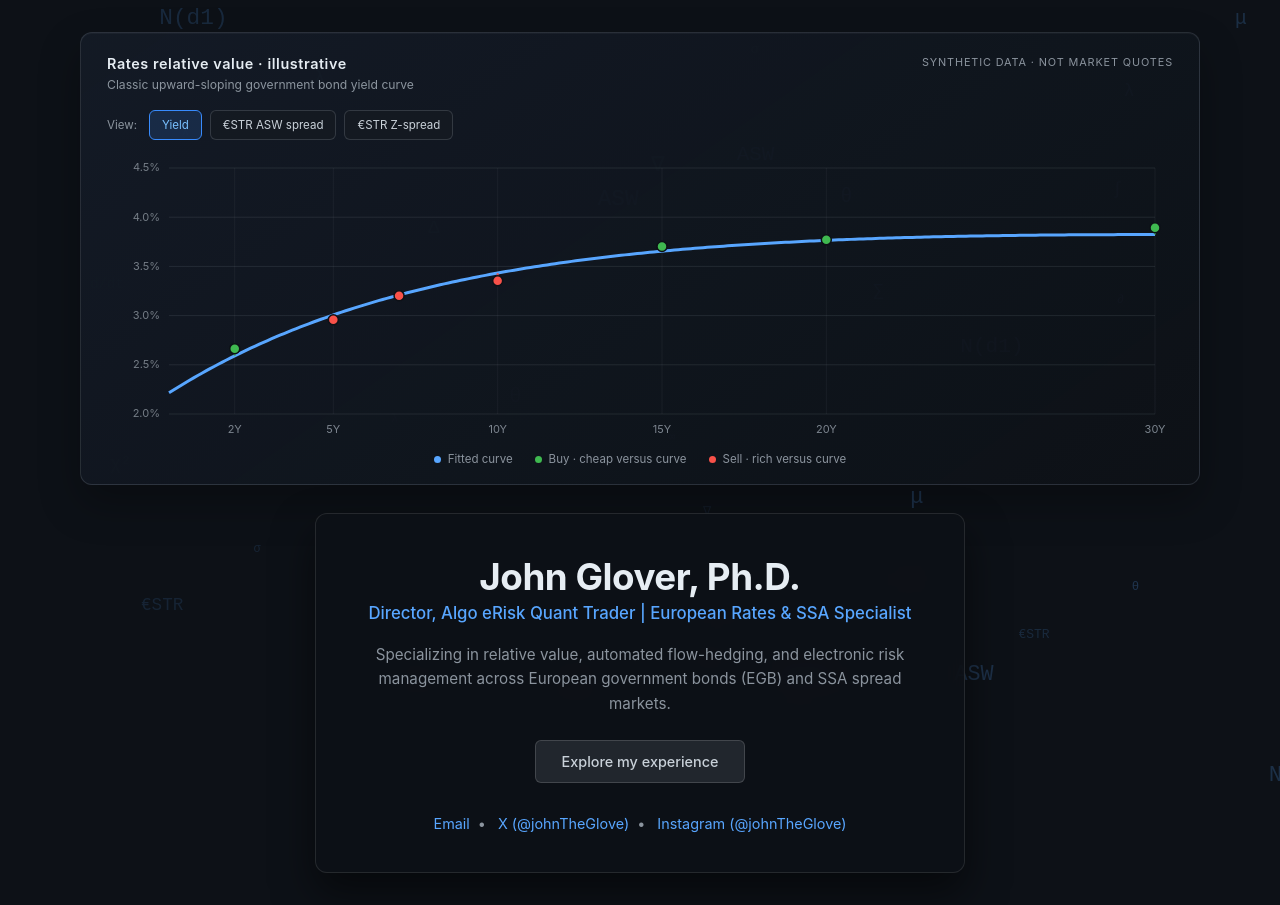
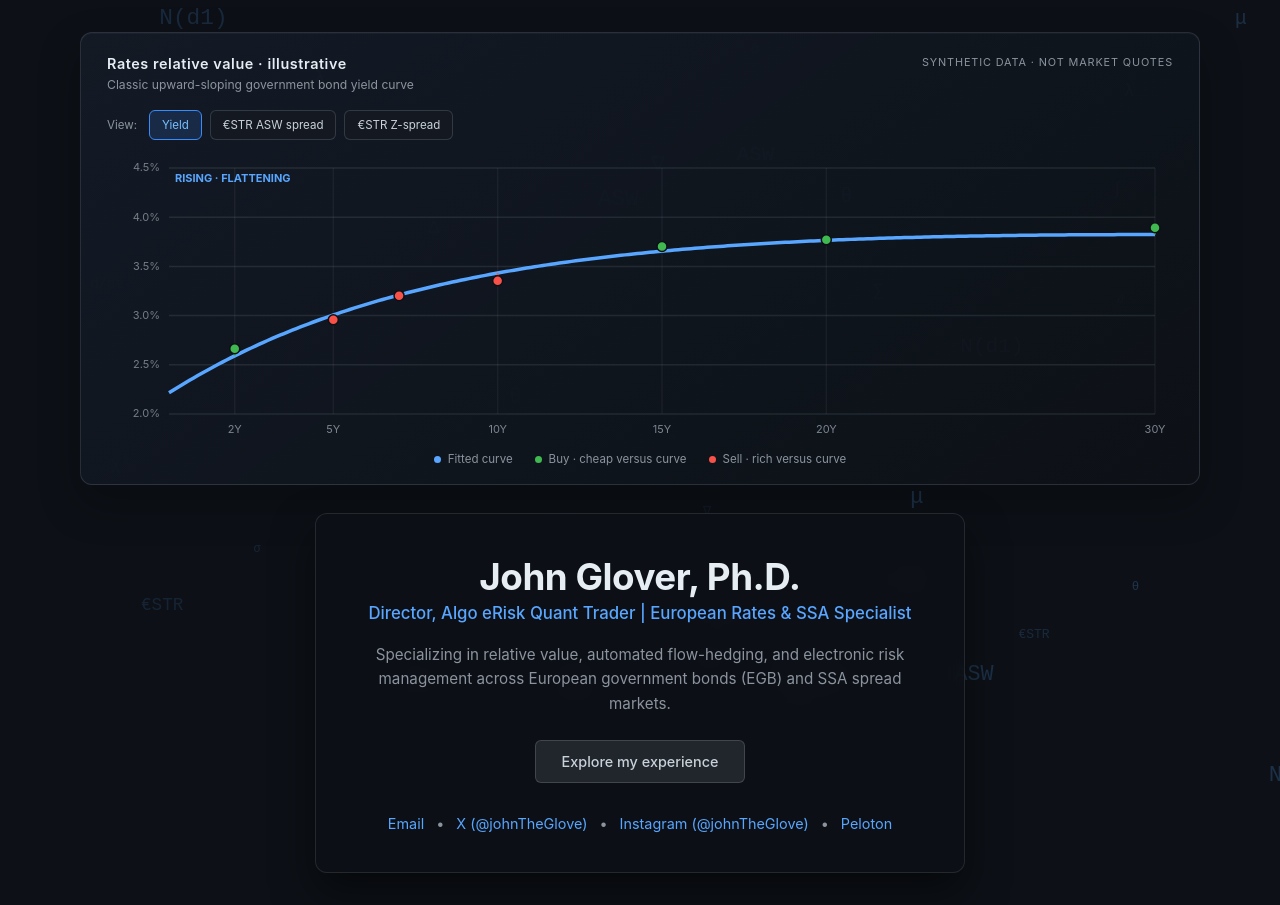
Before and after one commit to johnglover352/my-cv-site, a website: page index.html in a window 1280 px wide. Drawn offline with Linux system fonts and the light colour scheme.

Commit message:
Add Peloton profile link and clarify distinct chart views

```diff
--- a/index.html
+++ b/index.html
@@ -1,7 +1,6 @@
 <!DOCTYPE html>
 <html lang="en">
 <head>
-    <!-- Google tag (gtag.js) -->
   <script async src="https://www.googletagmanager.com/gtag/js?id=G-2TTW4ZZGMK"></script>
   <script>
     window.dataLayer = window.dataLayer || [];
@@ -28,26 +27,20 @@
       { "@type": "Organization", "name": "Morgan Stanley" }
     ],
     "url": "https://johnTheGlove.com",
-      "sameAs": ["https://twitter.com/johnTheGlove", "https://instagram.com/johnTheGlove"],
+    "sameAs": [
+      "https://twitter.com/johnTheGlove",
+      "https://instagram.com/johnTheGlove",
+      "https://members.onepeloton.com/members/johnTheGlove"
+    ],
     "knowsAbout": ["Algorithmic Trading", "eRisk", "European Government Bonds (EGB)", "Supranational, Agency and Covered Bonds (SSA)", "Relative Value Trading", "Quantitative Finance"]
   }
   </script>
   <style>
     * { box-sizing: border-box; }
-        body {
-            font-family: -apple-system, BlinkMacSystemFont, "Segoe UI", Roboto, sans-serif;
-            display: flex; justify-content: center; align-items: center;
-            min-height: 100vh; margin: 0; padding: 32px;
-            background: #0d1117; color: #e6edf3; position: relative; overflow-x: hidden;
-        }
+    body { font-family: -apple-system, BlinkMacSystemFont, "Segoe UI", Roboto, sans-serif; display: flex; justify-content: center; align-items: center; min-height: 100vh; margin: 0; padding: 32px; background: #0d1117; color: #e6edf3; position: relative; overflow-x: hidden; }
     #math-canvas { position: fixed; inset: 0; width: 100%; height: 100%; z-index: 0; pointer-events: none; }
     .page-content { width: min(1120px, 100%); display: flex; flex-direction: column; align-items: center; gap: 28px; z-index: 1; }
-        .yield-chart {
-            width: 100%; padding: 22px 26px 18px;
-            background: linear-gradient(145deg, rgba(20,27,38,.96), rgba(13,17,23,.92));
-            border: 1px solid rgba(139,148,158,.22); border-radius: 12px;
-            box-shadow: 0 18px 42px rgba(0,0,0,.28), inset 0 1px rgba(255,255,255,.035);
-        }
+    .yield-chart { width: 100%; padding: 22px 26px 18px; background: linear-gradient(145deg, rgba(20,27,38,.96), rgba(13,17,23,.92)); border: 1px solid rgba(139,148,158,.22); border-radius: 12px; box-shadow: 0 18px 42px rgba(0,0,0,.28), inset 0 1px rgba(255,255,255,.035); }
     .chart-heading { display: flex; justify-content: space-between; align-items: flex-start; gap: 20px; }
     .chart-title { margin: 0; color: #e6edf3; font-size: .9rem; font-weight: 600; letter-spacing: .04em; }
     .chart-subtitle { margin: 5px 0 0; color: #8b949e; font-size: .76rem; }
@@ -69,28 +62,17 @@
     .bio { color: #8b949e; font-size: .95rem; line-height: 1.6; margin: 0 0 1.5rem; }
     .btn { display: inline-block; padding: 12px 26px; background: #21262d; border: 1px solid rgba(255,255,255,.15); color: #c9d1d9; text-decoration: none; border-radius: 6px; font-weight: 500; font-size: .9rem; }
     .btn:hover, .btn:focus-visible { background: #30363d; border-color: #58a6ff; }
-        .socials { margin-top: 2rem; font-size: .9rem; color: #8b949e; }
-        .socials a { color: #58a6ff; text-decoration: none; margin: 0 8px; }
+    .socials { margin-top: 2rem; font-size: .9rem; color: #8b949e; display: flex; justify-content: center; flex-wrap: wrap; gap: 8px; }
+    .socials a { color: #58a6ff; text-decoration: none; margin: 0 4px; }
     .socials a:hover { color: #79c0ff; text-decoration: underline; }
-        @media (max-width: 700px) {
-            body { padding: 18px 14px; } .page-content { gap: 18px; }
-            .yield-chart { padding: 17px 14px 14px; } #yield-canvas { height: 240px; }
-            .chart-badge { display: none; } .container { padding: 2rem 1.25rem; }
-            h1 { font-size: 1.9rem; } .chart-legend { gap: 12px; font-size: .67rem; }
-        }
+    @media (max-width: 700px) { body { padding: 18px 14px; } .page-content { gap: 18px; } .yield-chart { padding: 17px 14px 14px; } #yield-canvas { height: 240px; } .chart-badge { display: none; } .container { padding: 2rem 1.25rem; } h1 { font-size: 1.9rem; } .chart-legend { gap: 12px; font-size: .67rem; } }
   </style>
 </head>
 <body>
   <canvas id="math-canvas" aria-hidden="true"></canvas>
   <main class="page-content">
     <section class="yield-chart" aria-labelledby="yield-title">
-            <div class="chart-heading">
-                <div>
-                    <h2 class="chart-title" id="yield-title">Rates relative value · illustrative</h2>
-                    <p class="chart-subtitle" id="chart-subtitle">Classic upward-sloping government bond yield curve</p>
-                </div>
-                <span class="chart-badge">Synthetic data · not market quotes</span>
-            </div>
+      <div class="chart-heading"><div><h2 class="chart-title" id="yield-title">Rates relative value · illustrative</h2><p class="chart-subtitle" id="chart-subtitle">Classic upward-sloping government bond yield curve</p></div><span class="chart-badge">Synthetic data · not market quotes</span></div>
       <div class="chart-controls" role="group" aria-label="Select relative value curve">
         <span class="control-label">View:</span>
         <button class="metric-button" type="button" data-metric="yield" aria-pressed="true">Yield</button>
@@ -98,11 +80,7 @@
         <button class="metric-button" type="button" data-metric="zspread" aria-pressed="false">€STR Z-spread</button>
       </div>
       <canvas id="yield-canvas" role="img" aria-label="Illustrative yield curve; green points indicate buy signals, red points indicate sell signals. Synthetic data, not market quotes."></canvas>
-            <div class="chart-legend" aria-hidden="true">
-                <span class="legend-item"><span class="legend-dot legend-curve"></span>Fitted curve</span>
-                <span class="legend-item"><span class="legend-dot legend-buy"></span>Buy · cheap versus curve</span>
-                <span class="legend-item"><span class="legend-dot legend-sell"></span>Sell · rich versus curve</span>
-            </div>
+      <div class="chart-legend" aria-hidden="true"><span class="legend-item"><span class="legend-dot legend-curve"></span>Fitted curve</span><span class="legend-item"><span class="legend-dot legend-buy"></span>Buy · cheap versus curve</span><span class="legend-item"><span class="legend-dot legend-sell"></span>Sell · rich versus curve</span></div>
     </section>
     <section class="container" aria-label="Profile">
       <h1>John Glover, Ph.D.</h1>
@@ -112,7 +90,8 @@
       <div class="socials">
         <a href="mailto:j_glover1@sky.com">Email</a><span>•</span>
         <a href="https://twitter.com/johnTheGlove" target="_blank" rel="noopener noreferrer">X (@johnTheGlove)</a><span>•</span>
-                <a href="https://instagram.com/johnTheGlove" target="_blank" rel="noopener noreferrer">Instagram (@johnTheGlove)</a>
+        <a href="https://instagram.com/johnTheGlove" target="_blank" rel="noopener noreferrer">Instagram (@johnTheGlove)</a><span>•</span>
+        <a href="https://members.onepeloton.com/members/johnTheGlove" target="_blank" rel="noopener noreferrer">Peloton</a>
       </div>
     </section>
   </main>
@@ -122,14 +101,8 @@
     const bgCtx = bgCanvas.getContext('2d');
     const symbols = ['∑', '∫', '∂', 'σ', '∞', 'Δ', 'd/dt', 'λ', 'μ', 'θ', '∇', 'N(d1)', 'ASW', 'EGB/SSA', '€STR', 'χ²'];
     const particles = [];
-        function resizeBackground() {
-            const dpr = window.devicePixelRatio || 1;
-            bgCanvas.width = Math.round(innerWidth * dpr);
-            bgCanvas.height = Math.round(innerHeight * dpr);
-            bgCtx.setTransform(dpr, 0, 0, dpr, 0, 0);
-        }
-        addEventListener('resize', resizeBackground);
-        resizeBackground();
+    function resizeBackground() { const dpr = devicePixelRatio || 1; bgCanvas.width = Math.round(innerWidth * dpr); bgCanvas.height = Math.round(innerHeight * dpr); bgCtx.setTransform(dpr, 0, 0, dpr, 0, 0); }
+    addEventListener('resize', resizeBackground); resizeBackground();
     class Particle {
       constructor() { this.x = Math.random() * innerWidth; this.y = Math.random() * innerHeight; this.vx = (Math.random() - .5) * .4; this.vy = (Math.random() - .5) * .4; this.text = symbols[Math.floor(Math.random() * symbols.length)]; this.size = Math.random() * 12 + 11; this.opacity = Math.random() * .22 + .07; }
       update() { this.x += this.vx; this.y += this.vy; if (this.x < -60) this.x = innerWidth + 50; if (this.x > innerWidth + 60) this.x = -50; if (this.y < -60) this.y = innerHeight + 50; if (this.y > innerHeight + 60) this.y = -50; }
@@ -139,40 +112,20 @@
     function animateBackground() { bgCtx.clearRect(0, 0, innerWidth, innerHeight); particles.forEach(p => { p.update(); p.draw(); }); requestAnimationFrame(animateBackground); }
     animateBackground();
 
-        // Deliberately different synthetic term structures; none are live market data.
+    // Different synthetic term structures: rising yield, humped ASW and U-shaped Z-spread.
     const chart = document.getElementById('yield-canvas');
     const ctx = chart.getContext('2d');
     const subtitle = document.getElementById('chart-subtitle');
     const tenors = [2, 5, 7, 10, 15, 20, 30];
     const configs = {
-            yield: {
-                label: 'Yield', unit: '%', min: 2.0, max: 4.5, step: .5, decimals: 1,
-                subtitle: 'Classic upward-sloping government bond yield curve',
-                // Rises steeply at the front end, then flattens at longer maturities.
-                value: t => 2.20 + 1.85 * (1 - Math.exp(-t / 8.5)) - .20 * t / 30,
-                residuals: [.055, -.035, .028, -.052, .043, -.026, .038], amplitude: .055
-            },
-            asw: {
-                label: '€STR ASW spread', unit: 'bp', min: 15, max: 80, step: 10, decimals: 0,
-                subtitle: 'Belly-led ASW: pronounced hump around 10Y, lower at the long end',
-                // A pronounced single hump: low short end, high belly, falling long end.
-                value: t => 26 + 47 * Math.exp(-Math.pow((t - 10) / 8.2, 2)) - .12 * t,
-                residuals: [5, -4.5, 3.2, -6, 4.8, -3.4, 5.5], amplitude: 3.5
-            },
-            zspread: {
-                label: '€STR Z-spread', unit: 'bp', min: 60, max: 125, step: 10, decimals: 0,
-                subtitle: 'Inverted Z-spread: falls into the belly, then sharply rebounds long end',
-                // Starts high, bottoms around 14Y, then rises strongly to 30Y (a clear U-shape).
-                value: t => 112 - 3.15 * t + .115 * t * t,
-                residuals: [-7, 5.5, -4.2, 7.5, -6, 4.6, -5.2], amplitude: 4.5
-            }
+      yield: { label: 'Yield', unit: '%', min: 2, max: 4.5, step: .5, decimals: 1, shape: 'RISING · FLATTENING', subtitle: 'Classic upward-sloping government bond yield curve', value: t => 2.20 + 1.85 * (1 - Math.exp(-t / 8.5)) - .20 * t / 30, residuals: [.055,-.035,.028,-.052,.043,-.026,.038], amplitude: .055, color: '#58a6ff' },
+      asw: { label: '€STR ASW spread', unit: 'bp', min: 15, max: 80, step: 10, decimals: 0, shape: 'BELLY HUMP', subtitle: 'ASW spread peaks around 10Y, then declines toward the long end', value: t => 23 + 48 * Math.exp(-Math.pow((t - 10) / 8.2, 2)), residuals: [5,-4.5,3.2,-6,4.8,-3.4,5.5], amplitude: 3.5, color: '#d2a8ff' },
+      zspread: { label: '€STR Z-spread', unit: 'bp', min: 60, max: 125, step: 10, decimals: 0, shape: 'INVERTED · U-SHAPE', subtitle: 'Z-spread falls through the belly, then rebounds at the long end', value: t => 112 - 3.15 * t + .115 * t * t, residuals: [-7,5.5,-4.2,7.5,-6,4.6,-5.2], amplitude: 4.5, color: '#f0883e' }
     };
     let metric = 'yield';
     const reducedMotion = matchMedia('(prefers-reduced-motion: reduce)').matches;
     const loopMs = 12000;
-        let startTime;
-        let previousWidth = 0;
-        let previousHeight = 0;
+    let startTime, previousWidth = 0, previousHeight = 0;
     document.querySelectorAll('.metric-button').forEach(button => button.addEventListener('click', () => {
       metric = button.dataset.metric;
       document.querySelectorAll('.metric-button').forEach(item => item.setAttribute('aria-pressed', String(item === button)));
@@ -181,59 +134,22 @@
     function drawChart(timestamp) {
       if (startTime === undefined) startTime = timestamp;
       const phase = reducedMotion ? 0 : (timestamp - startTime) / loopMs * Math.PI * 2;
-            const rect = chart.getBoundingClientRect();
-            const width = rect.width, height = rect.height, dpr = devicePixelRatio || 1;
-            if (width !== previousWidth || height !== previousHeight) {
-                chart.width = Math.round(width * dpr); chart.height = Math.round(height * dpr);
-                previousWidth = width; previousHeight = height;
-            }
-            ctx.setTransform(dpr, 0, 0, dpr, 0, 0);
-            ctx.clearRect(0, 0, width, height);
-            const cfg = configs[metric];
-            const left = 62, right = width - 18, top = 20, bottom = height - 34;
-            const xAt = t => left + t / 30 * (right - left);
-            const yAt = v => bottom - (v - cfg.min) / (cfg.max - cfg.min) * (bottom - top);
+      const rect = chart.getBoundingClientRect(), width = rect.width, height = rect.height, dpr = devicePixelRatio || 1;
+      if (width !== previousWidth || height !== previousHeight) { chart.width = Math.round(width * dpr); chart.height = Math.round(height * dpr); previousWidth = width; previousHeight = height; }
+      ctx.setTransform(dpr, 0, 0, dpr, 0, 0); ctx.clearRect(0, 0, width, height);
+      const cfg = configs[metric], left = 62, right = width - 18, top = 20, bottom = height - 34;
+      const xAt = t => left + t / 30 * (right - left), yAt = v => bottom - (v - cfg.min) / (cfg.max - cfg.min) * (bottom - top);
       const curve = t => cfg.value(t) + cfg.amplitude * Math.sin(phase) * (.55 + .45 * t / 30);
-
-            // Metric-specific vertical scale makes each term-structure shape easy to read.
-            ctx.font = '11px -apple-system, BlinkMacSystemFont, "Segoe UI", sans-serif';
-            ctx.textAlign = 'right'; ctx.textBaseline = 'middle';
-            for (let v = cfg.min; v <= cfg.max + cfg.step * .001; v += cfg.step) {
-                const y = yAt(v);
-                ctx.beginPath(); ctx.moveTo(left, y); ctx.lineTo(right, y);
-                ctx.strokeStyle = 'rgba(139,148,158,.16)'; ctx.lineWidth = 1; ctx.stroke();
-                ctx.fillStyle = 'rgba(139,148,158,.82)';
-                ctx.fillText(`${v.toFixed(cfg.decimals)}${cfg.unit === '%' ? '%' : ''}`, left - 9, y);
-            }
-            [2, 5, 10, 15, 20, 30].forEach(t => {
-                const x = xAt(t);
-                ctx.beginPath(); ctx.moveTo(x, top); ctx.lineTo(x, bottom);
-                ctx.strokeStyle = 'rgba(139,148,158,.09)'; ctx.stroke();
-                ctx.fillStyle = 'rgba(139,148,158,.88)'; ctx.textAlign = 'center'; ctx.textBaseline = 'top';
-                ctx.fillText(`${t}Y`, x, bottom + 10);
-            });
-
-            // The chosen metric's own fitted curve.
+      ctx.font = '11px -apple-system, BlinkMacSystemFont, "Segoe UI", sans-serif'; ctx.textAlign = 'right'; ctx.textBaseline = 'middle';
+      for (let v = cfg.min; v <= cfg.max + cfg.step * .001; v += cfg.step) { const y = yAt(v); ctx.beginPath(); ctx.moveTo(left,y); ctx.lineTo(right,y); ctx.strokeStyle = 'rgba(139,148,158,.16)'; ctx.stroke(); ctx.fillStyle = 'rgba(139,148,158,.82)'; ctx.fillText(`${v.toFixed(cfg.decimals)}${cfg.unit === '%' ? '%' : ''}`,left-9,y); }
+      [2,5,10,15,20,30].forEach(t => { const x=xAt(t); ctx.beginPath(); ctx.moveTo(x,top); ctx.lineTo(x,bottom); ctx.strokeStyle='rgba(139,148,158,.09)'; ctx.stroke(); ctx.fillStyle='rgba(139,148,158,.88)'; ctx.textAlign='center'; ctx.textBaseline='top'; ctx.fillText(`${t}Y`,x,bottom+10); });
+      // Make selected curve type explicit, as well as differentiating its shape and color.
+      ctx.textAlign = 'left'; ctx.textBaseline = 'top'; ctx.font = 'bold 11px -apple-system, BlinkMacSystemFont, "Segoe UI", sans-serif'; ctx.fillStyle = cfg.color; ctx.fillText(cfg.shape, left + 6, top + 5);
       ctx.beginPath();
-            for (let i = 0; i <= 240; i++) {
-                const t = 30 * i / 240;
-                if (i === 0) ctx.moveTo(xAt(t), yAt(curve(t))); else ctx.lineTo(xAt(t), yAt(curve(t)));
-            }
-            ctx.strokeStyle = '#58a6ff'; ctx.lineWidth = 3; ctx.lineJoin = 'round'; ctx.stroke();
-
-            // Green means cheap/wider yield or spread (buy); red means rich/tighter (sell).
-            cfg.residuals.forEach((base, i) => {
-                const t = tenors[i];
-                const residual = base + cfg.amplitude * .65 * Math.sin(phase + i * .95);
-                const fitted = curve(t), observed = fitted + residual;
-                const x = xAt(t), fittedY = yAt(fitted), observedY = yAt(observed);
-                const color = residual > 0 ? '#3fb950' : '#f85149';
-                ctx.beginPath(); ctx.moveTo(x, fittedY); ctx.lineTo(x, observedY);
-                ctx.strokeStyle = color + 'cc'; ctx.lineWidth = 2; ctx.stroke();
-                ctx.beginPath(); ctx.arc(x, observedY, 5, 0, Math.PI * 2);
-                ctx.fillStyle = color; ctx.fill(); ctx.lineWidth = 1.5; ctx.strokeStyle = '#0d1117'; ctx.stroke();
-            });
-            chart.setAttribute('aria-label', `Illustrative ${cfg.label} curve: ${cfg.subtitle}. Green points indicate buy/cheap and red points indicate sell/rich. Synthetic data, not market quotes.`);
+      for (let i=0;i<=240;i++) { const t=30*i/240; if (i===0) ctx.moveTo(xAt(t),yAt(curve(t))); else ctx.lineTo(xAt(t),yAt(curve(t))); }
+      ctx.strokeStyle=cfg.color; ctx.lineWidth=3.5; ctx.lineJoin='round'; ctx.stroke();
+      cfg.residuals.forEach((base,i) => { const t=tenors[i], residual=base+cfg.amplitude*.65*Math.sin(phase+i*.95), fitted=curve(t), observed=fitted+residual, x=xAt(t), fy=yAt(fitted), oy=yAt(observed), color=residual>0?'#3fb950':'#f85149'; ctx.beginPath(); ctx.moveTo(x,fy); ctx.lineTo(x,oy); ctx.strokeStyle=color+'cc'; ctx.lineWidth=2; ctx.stroke(); ctx.beginPath(); ctx.arc(x,oy,5,0,Math.PI*2); ctx.fillStyle=color; ctx.fill(); ctx.lineWidth=1.5; ctx.strokeStyle='#0d1117'; ctx.stroke(); });
+      chart.setAttribute('aria-label',`Illustrative ${cfg.label} curve (${cfg.shape}). Green points indicate buy/cheap and red points indicate sell/rich. Synthetic data, not market quotes.`);
       if (!reducedMotion) requestAnimationFrame(drawChart);
     }
     requestAnimationFrame(drawChart);
```
Lines whose indentation alone changed are shown as unchanged.
